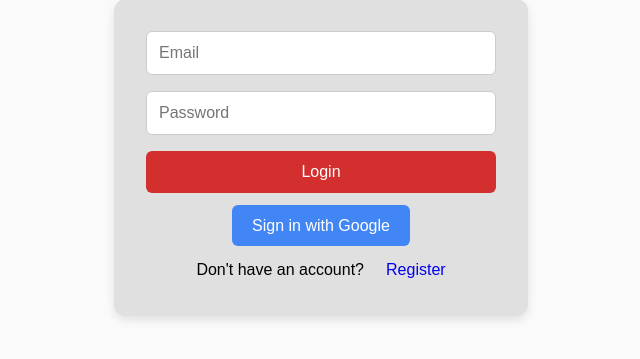
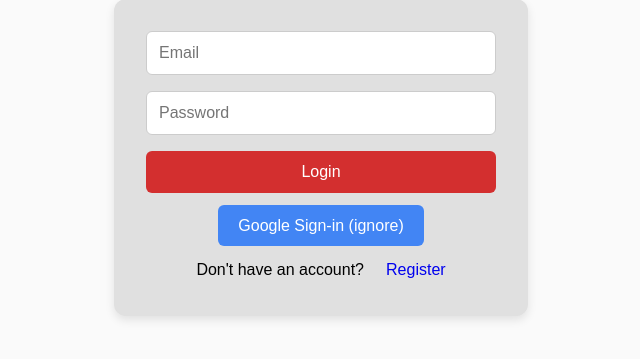
Before and after one commit to LAMI-DEE/Book-Review-Hub, a Node server app: page /login in a window 1280 px wide. Shown: the part 262-621 px from the top of the page, without its empty margins (319-959 px from the left). Run offline with Node 20, Linux system fonts and the light colour scheme; some libraries are stand-ins or nearby versions.

Commit message:
Update login.ejs

```diff
--- a/views/login.ejs
+++ b/views/login.ejs
@@ -20,7 +20,7 @@
         <button type="submit" class="auth-btn">Login</button>
       </form>
       <div class="auth-google">
-        <a href="/auth/google" class="auth-btn google-btn">Sign in with Google</a>
+        <a href="/auth/google" class="auth-btn google-btn">Google Sign-in (ignore)</a>
       </div>
       <p class="donot">Don't have an account? <a class="re-reg" href="/register">Register</a></p>
      </div>
```
